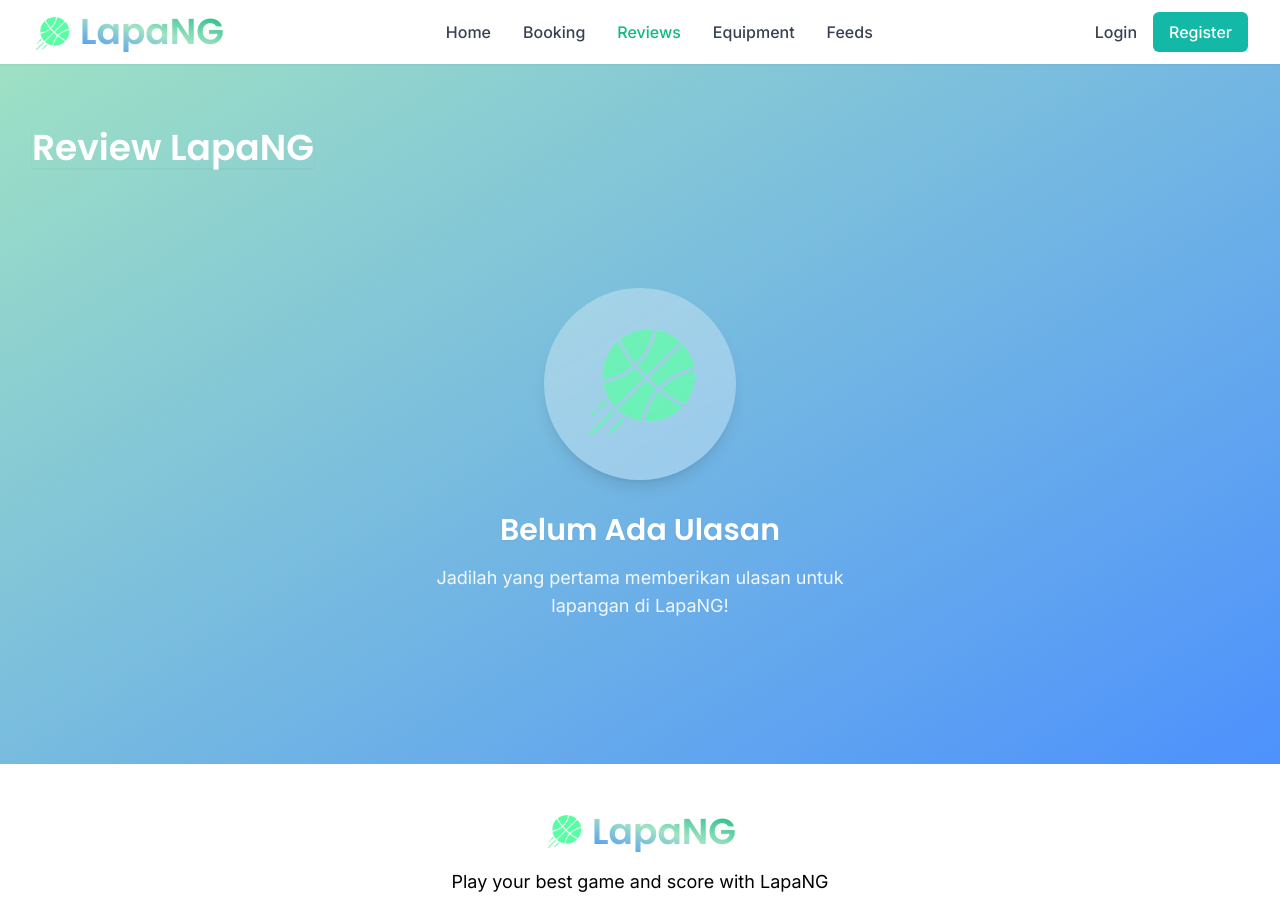
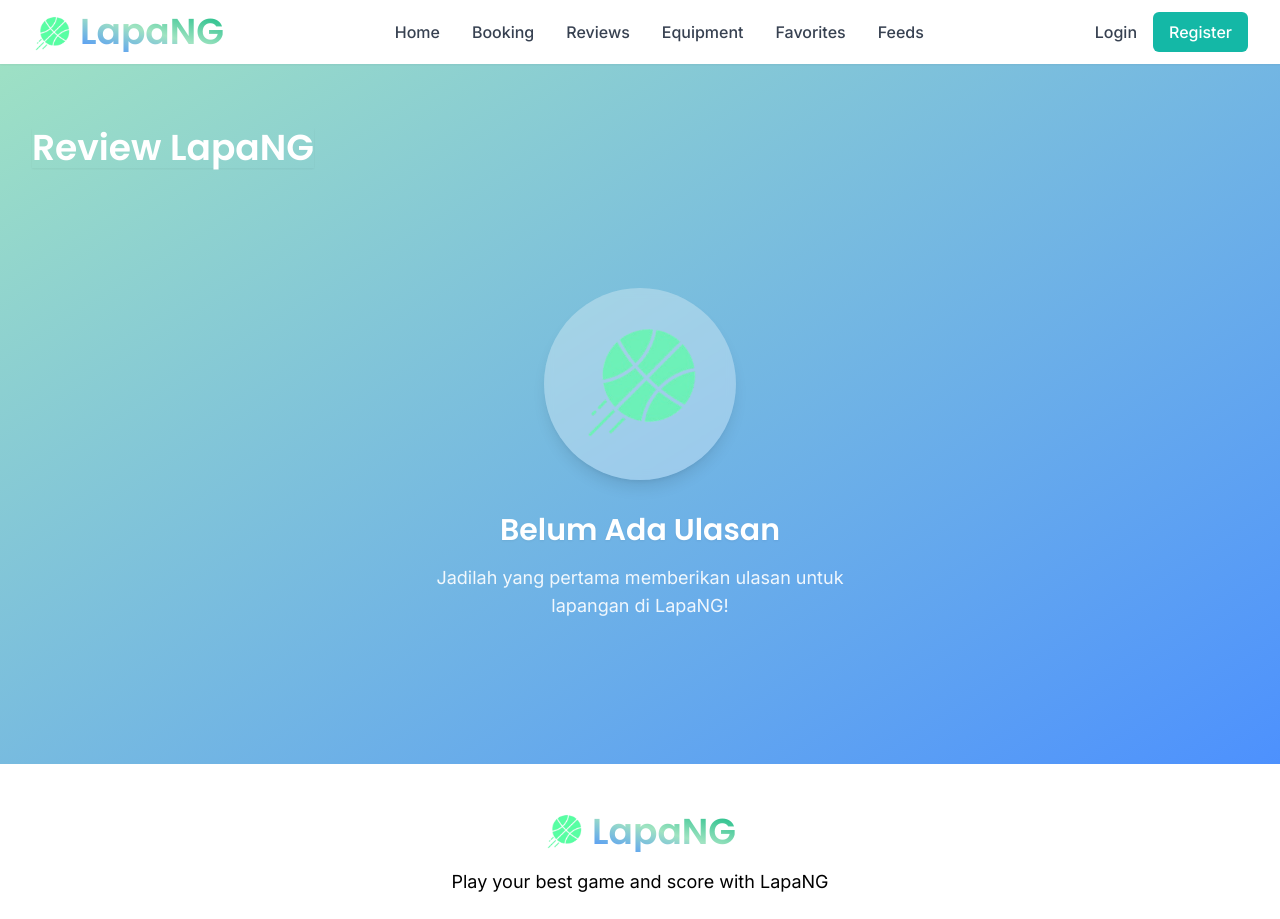
Before and after one commit to pbp-kelompok-d2/Lapa-NG, a Django app: page /reviews/ in a window 1280 px wide. Shown: the top 919 px of the page. Run offline with Django 5.2, Linux system fonts and the light colour scheme; grey boxes labelled with a size stand in for pictures from a placeholder-image service; data that the repository does not hold is empty; some libraries are stand-ins or nearby versions.

Commit message:
Revert "main app done, finished design, finish all"
This reverts commit 871a88c013cf01985a4fb315e443ea9b5412fa0f.

```diff
--- a/main/templates/main.html
+++ b/main/templates/main.html
@@ -108,7 +108,7 @@
             {# Clear Filters Link (Optional: style differently if needed) #}
             <div class="md:col-span-4 mt-2"> {# Adjusted margin #}
                 <a
-                  id="clear-filter-btn"  href="{% url 'main:show_main' %}"
+                  href="{% url 'main:show_main' %}"
                   class="text-xs text-gray-500 hover:text-green-700 transition-colors">
                   Clear all filters
                 </a>
--- a/templates/navbar.html
+++ b/templates/navbar.html
@@ -11,33 +11,14 @@
         </a>
       </div>
 
-      <!-- Desktop Menu -->
+      <!-- TODO REMOVE "#" dari link masing2 -->
       <div class="hidden md:flex items-center space-x-8">
-        <a href="{% url 'main:show_main' %}"
-           class="font-medium transform transition-transform duration-200 ease-in-out hover:scale-105 hover:text-[#10b981]
-                  {% if request.resolver_match.view_name == 'main:show_main' %}text-[#10b981]{% else %}text-gray-700{% endif %}">
-           Home
-        </a>
-        <a href="#"
-           class="font-medium transform transition-transform duration-200 ease-in-out hover:scale-105 hover:text-[#10b981]
-                  {% if request.resolver_match.view_name == 'booking:show_booking' %}text-[#10b981]{% else %}text-gray-700{% endif %}">
-           Booking
-        </a>
-        <a href="{% url 'reviews:show_reviews' %}"
-           class="font-medium transform transition-transform duration-200 ease-in-out hover:scale-105 hover:text-[#10b981]
-                  {% if request.resolver_match.view_name == 'reviews:show_reviews' %}text-[#10b981]{% else %}text-gray-700{% endif %}">
-           Reviews
-        </a>
-        <a href="#"
-           class="font-medium transform transition-transform duration-200 ease-in-out hover:scale-105 hover:text-[#10b981]
-                  {% if request.resolver_match.view_name == 'equipment:show_equipment' %}text-[#10b981]{% else %}text-gray-700{% endif %}">
-           Equipment
-        </a>
-        <a href="#"
-           class="font-medium transform transition-transform duration-200 ease-in-out hover:scale-105 hover:text-[#10b981]
-                  {% if request.resolver_match.view_name == 'feeds:show_feeds' %}text-[#10b981]{% else %}text-gray-700{% endif %}">
-           Feeds
-        </a>
+        <a href="{% url 'main:show_main' %}" class="text-gray-700 font-medium hover:text-[#10b981] transform transition-transform duration-200 ease-in-out hover:scale-105">Home</a>
+        <a href="#" class="text-gray-700 font-medium hover:text-[#10b981] transform transition-transform duration-200 ease-in-out hover:scale-105">Booking</a>
+        <a href="{% url 'reviews:show_reviews' %}" class="text-gray-700 font-medium hover:text-[#10b981] transform transition-transform duration-200 ease-in-out hover:scale-105">Reviews</a>
+        <a href="#" class="text-gray-700 font-medium hover:text-[#10b981] transform transition-transform duration-200 ease-in-out hover:scale-105">Equipment</a>
+        <a href="#" class="text-gray-700 font-medium hover:text-[#10b981] transform transition-transform duration-200 ease-in-out hover:scale-105">Favorites</a>
+        <a href="#" class="text-gray-700 font-medium hover:text-[#10b981] transform transition-transform duration-200 ease-in-out hover:scale-105">Feeds</a>
       </div>
 
       <div class="hidden md:flex items-center space-x-6">
@@ -53,9 +34,7 @@
           </div>
         {% else %}
           <div class="flex items-center space-x-4">
-            <a href="{% url 'authentication:login' %}"
-               class="font-medium transform transition-transform duration-200 ease-in-out hover:scale-105 hover:text-[#10b981]
-                      {% if request.resolver_match.view_name == 'authentication:login' %}text-[#10b981]{% else %}text-gray-700{% endif %}">
+            <a href="{% url 'authentication:login' %}" class="text-gray-700 font-medium hover:text-[#10b981] transform transition-transform duration-200 ease-in-out hover:scale-105">
               Login
             </a>
             <a href="{% url 'authentication:register' %}" class="btn btn-primary bg-teal-500 hover:bg-teal-600 text-white px-4 py-2 rounded-md font-medium transition">Register</a>
@@ -76,35 +55,16 @@
     </div>
   </div>
 
-  <!-- Mobile Menu -->
+     <!-- TODO REMOVE "#" dari link masing2 -->
   <div class="mobile-menu hidden md:hidden bg-white border-t border-gray-200">
     <div class="px-6 py-4 space-y-4">
       <div class="space-y-1">
-        <a href="{% url 'main:show_main' %}"
-           class="block font-medium py-2 transition hover:text-gray-900
-                  {% if request.resolver_match.view_name == 'main:show_main' %}text-[#10b981]{% else %}text-gray-700{% endif %}">
-           Home
-        </a>
-        <a href="#"
-           class="block font-medium py-2 transition hover:text-gray-900
-                  {% if request.resolver_match.view_name == 'booking:show_booking' %}text-[#10b981]{% else %}text-gray-700{% endif %}">
-           Booking
-        </a>
-        <a href="{% url 'reviews:show_reviews' %}"
-           class="block font-medium py-2 transition hover:text-gray-900
-                  {% if request.resolver_match.view_name == 'reviews:show_reviews' %}text-[#10b981]{% else %}text-gray-700{% endif %}">
-           Reviews
-        </a>
-        <a href="#"
-           class="block font-medium py-2 transition hover:text-gray-900
-                  {% if request.resolver_match.view_name == 'equipment:show_equipment' %}text-[#10b981]{% else %}text-gray-700{% endif %}">
-           Equipment
-        </a>
-        <a href="#"
-           class="block font-medium py-2 transition hover:text-gray-900
-                  {% if request.resolver_match.view_name == 'feeds:show_feeds' %}text-[#10b981]{% else %}text-gray-700{% endif %}">
-           Feeds
-        </a>
+        <a href="{% url 'main:show_main' %}" class="block text-gray-700 hover:text-gray-900 font-medium py-2 transition">Home</a>
+        <a href="#" class="block text-gray-700 hover:text-gray-900 font-medium py-2 transition">Booking</a>
+        <a href="{% url 'reviews:show_reviews' %}" class="block text-gray-700 hover:text-gray-900 font-medium py-2 transition">Reviews</a>
+        <a href="#" class="block text-gray-700 hover:text-gray-900 font-medium py-2 transition">Equipment</a>
+        <a href="#" class="block text-gray-700 hover:text-gray-900 font-medium py-2 transition">Favorites</a>
+        <a href="#" class="block text-gray-700 hover:text-gray-900 font-medium py-2 transition">Feeds</a>
       </div>
 
       <div class="border-t border-gray-200 pt-4">
@@ -120,11 +80,7 @@
           </div>
         {% else %}
           <div class="space-y-3">
-             <a href="{% url 'authentication:login' %}"
-                class="block w-full text-center font-medium py-2 transition hover:text-gray-900
-                       {% if request.resolver_match.view_name == 'authentication:login' %}text-[#10b981]{% else %}text-gray-700{% endif %}">
-                Login
-             </a>
+             <a href="{% url 'authentication:login' %}" class="block w-full text-center text-gray-700 hover:text-gray-900 font-medium py-2 transition">Login</a>
              <a href="{% url 'authentication:register' %}" class="block w-full text-center bg-teal-500 hover:bg-teal-600 text-white font-medium py-2 rounded-md transition">
                Register
              </a>
```
Also changed, not shown: static/js/main.js (+4 -4 lines).
